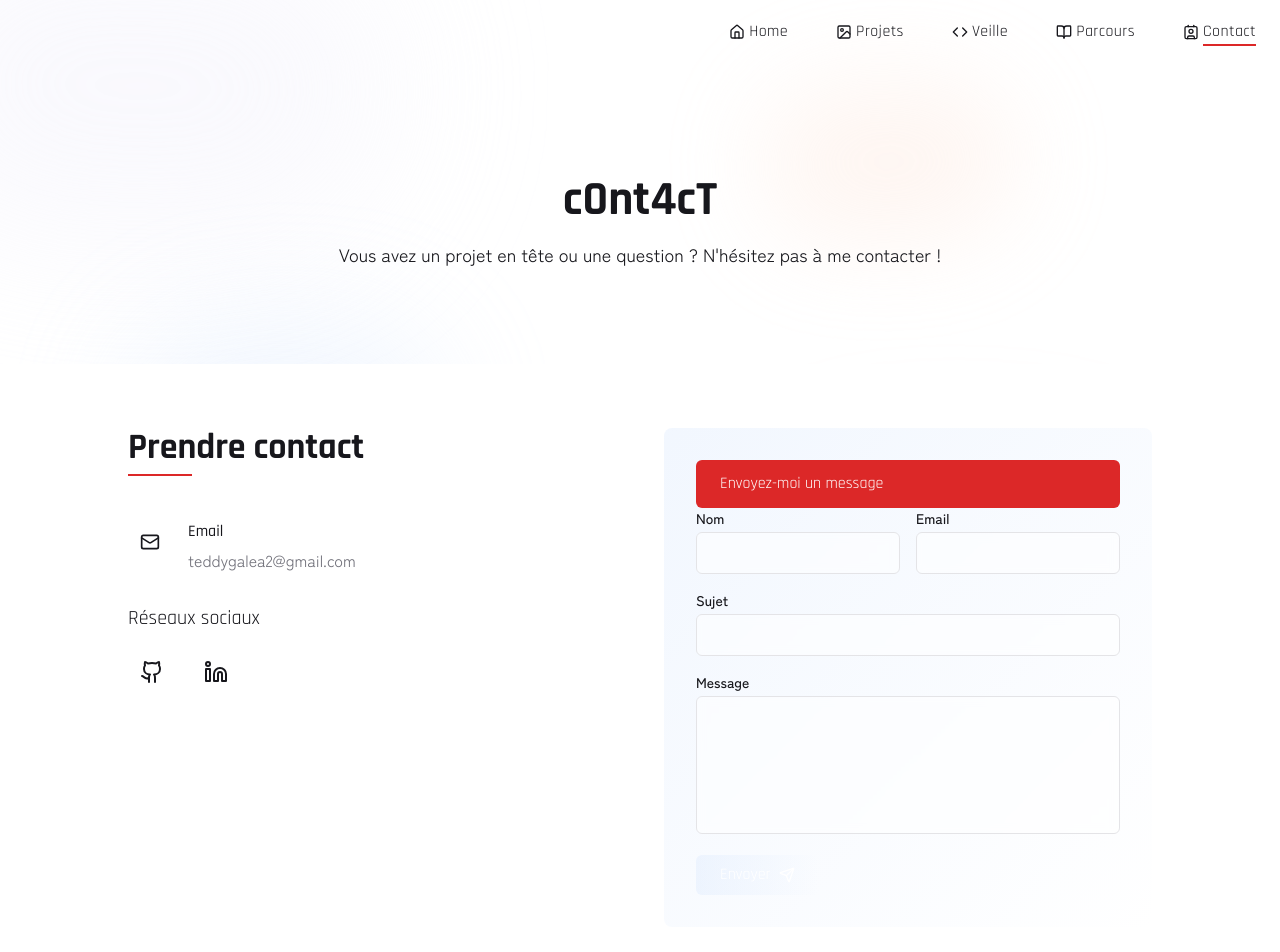
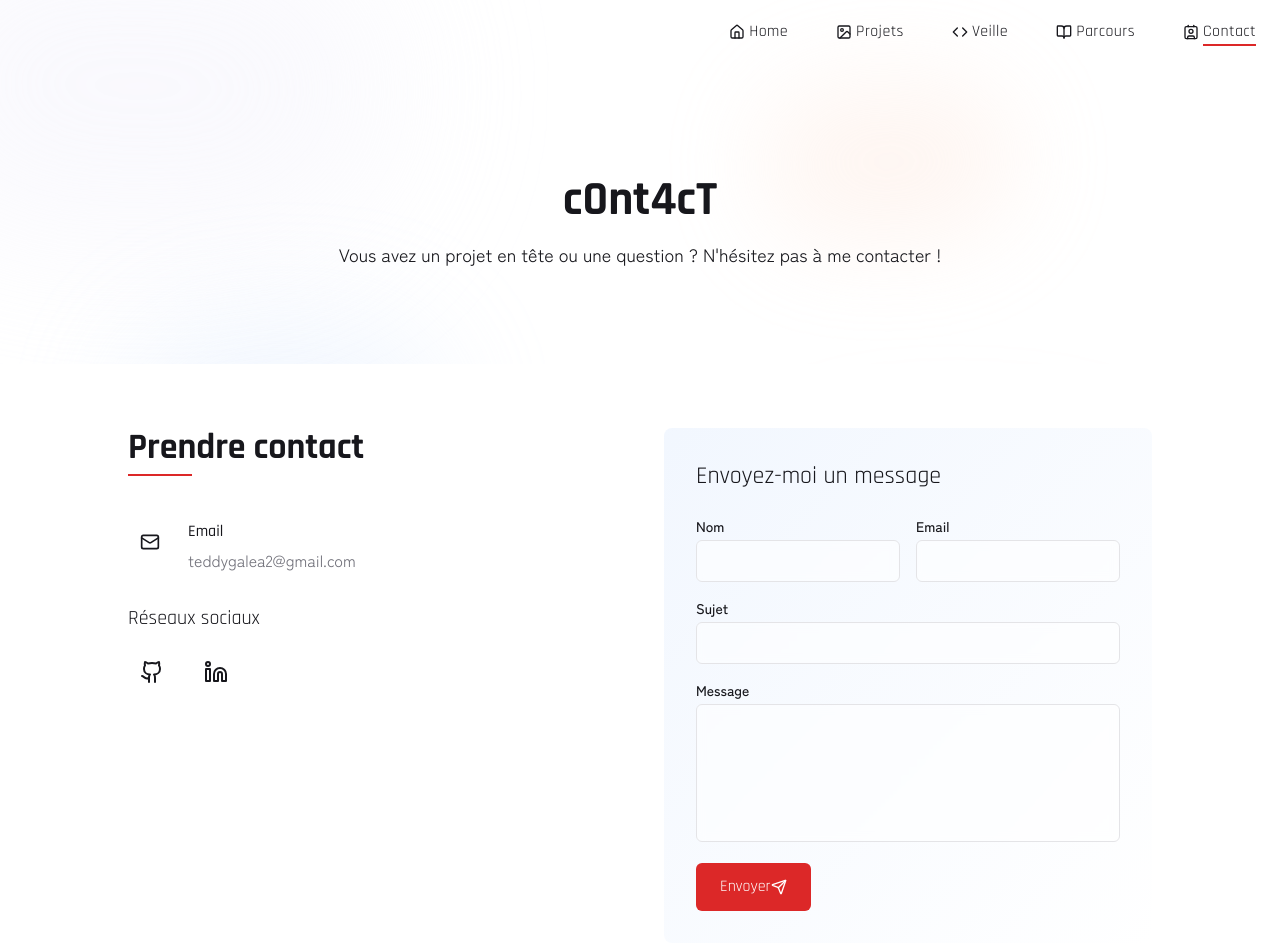
Before and after one commit to xeshing/sio-slam-teddy, a React (Vite) app: page /contact in a window 1280 px wide. Shown: the top 952 px of the page. Built offline with nearby package versions, Linux system fonts and the light colour scheme.

Commit message:
modif envoyer

```diff
--- a/src/components/ui/ContactForm.tsx
+++ b/src/components/ui/ContactForm.tsx
@@ -105,7 +105,7 @@ const ContactForm = () => {
       <button
         type="submit"
         disabled={isSubmitting}
-        className="bg-gradient-to-r from-neon-blue to-neon-pink text-white font-cyber py-2 px-6 rounded-md hover:shadow-lg hover:shadow-neon-pink/20 transition-all flex items-center justify-center gap-2 disabled:opacity-70"
+        className="bg-primary text-white font-cyber py-3 px-6 rounded-md hover:bg-primary/90 transition-all flex items-center"
       >
         {isSubmitting ? "Envoi en cours..." : "Envoyer"}
         <Send className={`h-4 w-4 ${isSubmitting ? "animate-pulse" : ""}`} />
--- a/src/pages/Contact.tsx
+++ b/src/pages/Contact.tsx
@@ -63,7 +63,7 @@ const Contact = () => {
             </div>
 
             <div className="bg-gradient-to-br from-pastel-blue/30 to-pastel-purple/30 p-8 rounded-lg">
-              <h2 className="bg-primary text-white font-cyber py-3 px-6 rounded-md hover:bg-primary/90 transition-all flex items-center">Envoyez-moi un message</h2>
+              <h2 className="font-cyber text-2xl mb-6">Envoyez-moi un message</h2>
               <ContactForm />
             </div>
           </div>
```
